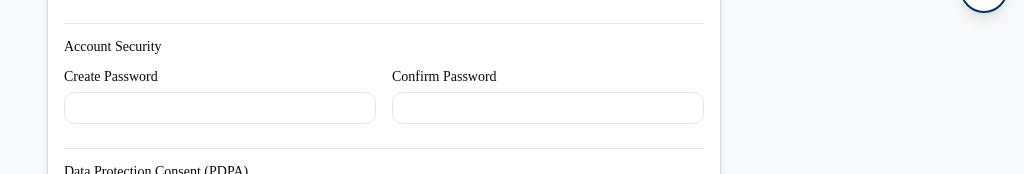
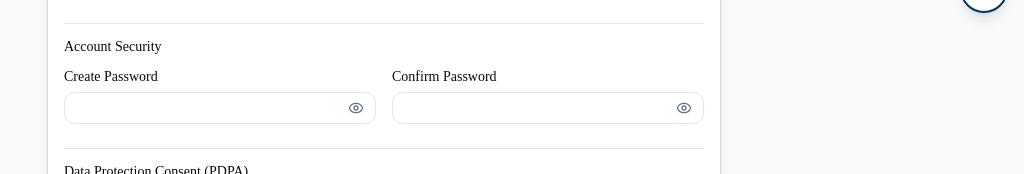
Before and after one commit to imalwic/grama-niladhari-system, a Next.js app in the folder frontend/: page /en/resident/register in a window 1280 px wide. Shown: the part 771-945 px from the top of the page, without its empty margins (256-1280 px from the left). Built offline with nearby package versions, Linux system fonts and the light colour scheme.

Commit message:
feat: Add password visibility toggle and strong password validation

```diff
--- a/frontend/src/app/[locale]/resident/register/page.tsx
+++ b/frontend/src/app/[locale]/resident/register/page.tsx
@@ -11,7 +11,7 @@ import { Checkbox } from "@/components/ui/checkbox";
 import { Select, SelectContent, SelectItem, SelectTrigger, SelectValue } from "@/components/ui/select";
 import { Combobox } from "@/components/ui/combobox";
 import { ScrollArea } from "@/components/ui/scroll-area";
-import { CheckCircle2 } from "lucide-react";
+import { CheckCircle2, Eye, EyeOff } from "lucide-react";
 import { useTranslations } from "next-intl";
 import { PROVINCES, DISTRICTS, DIVISIONAL_SECS, GN_DIVISIONS } from "@/lib/location-data";
 
@@ -51,6 +51,11 @@ export default function ResidentRegistration() {
   const [district, setDistrict] = useState("");
   const [divisionalSec, setDivisionalSec] = useState("");
   const [wasama, setWasama] = useState("");
+  const [password, setPassword] = useState("");
+  const [confirmPassword, setConfirmPassword] = useState("");
+  const [showPassword, setShowPassword] = useState(false);
+  const [showConfirmPassword, setShowConfirmPassword] = useState(false);
+
   const t = useTranslations("Registration");
 
   const provinceOptions = PROVINCES.map(p => ({ value: p, label: p }));
@@ -79,9 +84,18 @@ export default function ResidentRegistration() {
     }
   };
 
+  const hasMinLength = password.length >= 8;
+  const hasUpperCase = /[A-Z]/.test(password);
+  const hasLowerCase = /[a-z]/.test(password);
+  const hasNumber = /[0-9]/.test(password);
+  const hasSpecialChar = /[^A-Za-z0-9]/.test(password);
+  const isStrongPassword = hasMinLength && hasUpperCase && hasLowerCase && hasNumber && hasSpecialChar;
+  const isPasswordMatch = password === confirmPassword;
+
   const handleSubmit = (e: React.FormEvent) => {
     e.preventDefault();
     if (!consentGiven) return;
+    if (!isStrongPassword || !isPasswordMatch) return;
     // In a real app, API call happens here
     setIsSubmitted(true);
   };
@@ -259,11 +273,60 @@ export default function ResidentRegistration() {
                 <div className="grid grid-cols-1 gap-4 sm:grid-cols-2">
                   <div className="space-y-2">
                     <Label htmlFor="password">{t("createPassword")}</Label>
-                    <Input id="password" type="password" required className="dark:bg-slate-800 dark:border-slate-700" />
+                    <div className="relative">
+                      <Input
+                        id="password"
+                        type={showPassword ? "text" : "password"}
+                        value={password}
+                        onChange={(e) => setPassword(e.target.value)}
+                        required
+                        className="dark:bg-slate-800 dark:border-slate-700 pr-10"
+                      />
+                      <button
+                        type="button"
+                        onClick={() => setShowPassword(!showPassword)}
+                        className="absolute right-3 top-1/2 -translate-y-1/2 text-slate-500 hover:text-slate-700 dark:text-slate-400 dark:hover:text-slate-200"
+                        tabIndex={-1}
+                      >
+                        {showPassword ? <EyeOff className="h-4 w-4" /> : <Eye className="h-4 w-4" />}
+                      </button>
+                    </div>
+                    {password.length > 0 && !isStrongPassword && (
+                      <div className="text-xs text-red-500 space-y-1 mt-1">
+                        <p>Password must be strong. Please include:</p>
+                        <ul className="list-disc pl-4">
+                          {!hasMinLength && <li>At least 8 characters</li>}
+                          {!hasUpperCase && <li>One uppercase letter</li>}
+                          {!hasLowerCase && <li>One lowercase letter</li>}
+                          {!hasNumber && <li>One number</li>}
+                          {!hasSpecialChar && <li>One special character</li>}
+                        </ul>
+                      </div>
+                    )}
                   </div>
                   <div className="space-y-2">
                     <Label htmlFor="confirmPassword">{t("confirmPassword")}</Label>
-                    <Input id="confirmPassword" type="password" required className="dark:bg-slate-800 dark:border-slate-700" />
+                    <div className="relative">
+                      <Input
+                        id="confirmPassword"
+                        type={showConfirmPassword ? "text" : "password"}
+                        value={confirmPassword}
+                        onChange={(e) => setConfirmPassword(e.target.value)}
+                        required
+                        className="dark:bg-slate-800 dark:border-slate-700 pr-10"
+                      />
+                      <button
+                        type="button"
+                        onClick={() => setShowConfirmPassword(!showConfirmPassword)}
+                        className="absolute right-3 top-1/2 -translate-y-1/2 text-slate-500 hover:text-slate-700 dark:text-slate-400 dark:hover:text-slate-200"
+                        tabIndex={-1}
+                      >
+                        {showConfirmPassword ? <EyeOff className="h-4 w-4" /> : <Eye className="h-4 w-4" />}
+                      </button>
+                    </div>
+                    {confirmPassword.length > 0 && !isPasswordMatch && (
+                      <p className="text-xs text-red-500 mt-1">Passwords do not match</p>
+                    )}
                   </div>
                 </div>
               </div>
```
